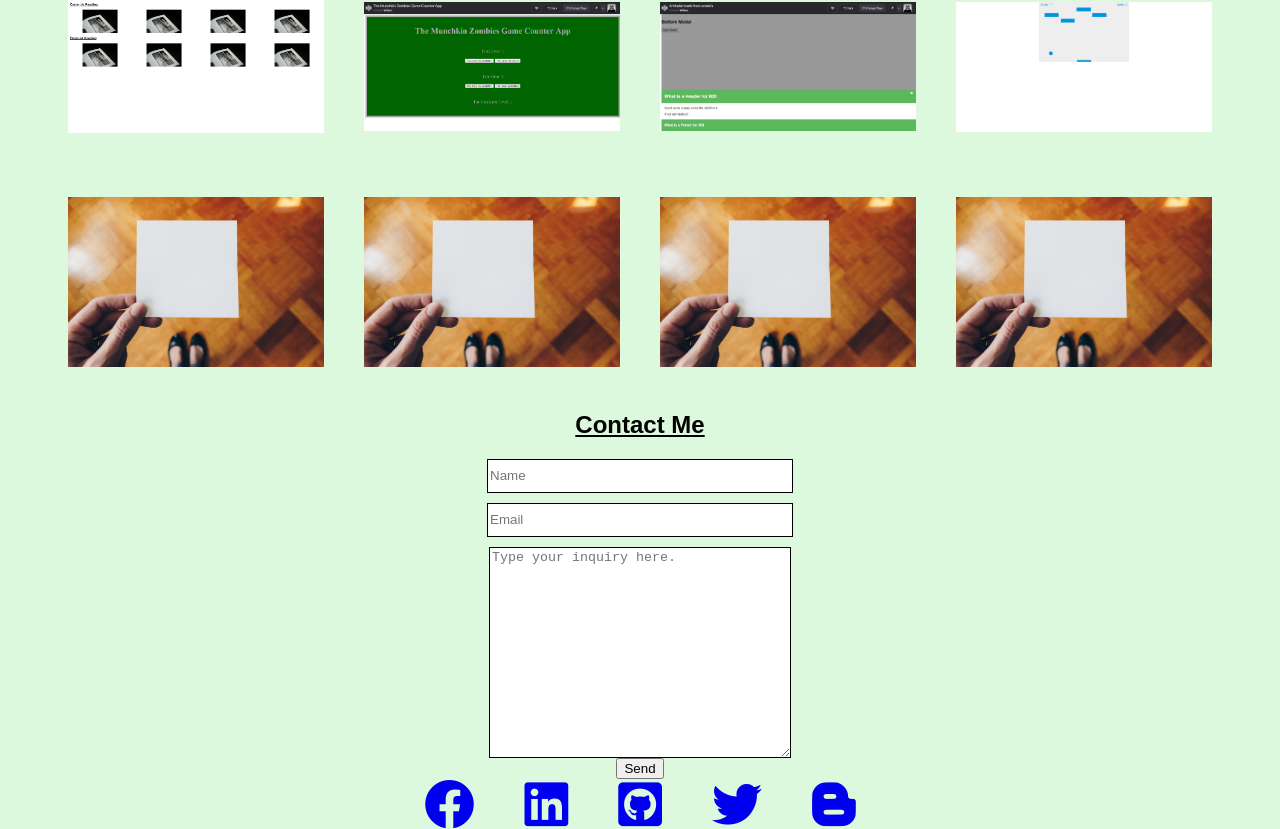
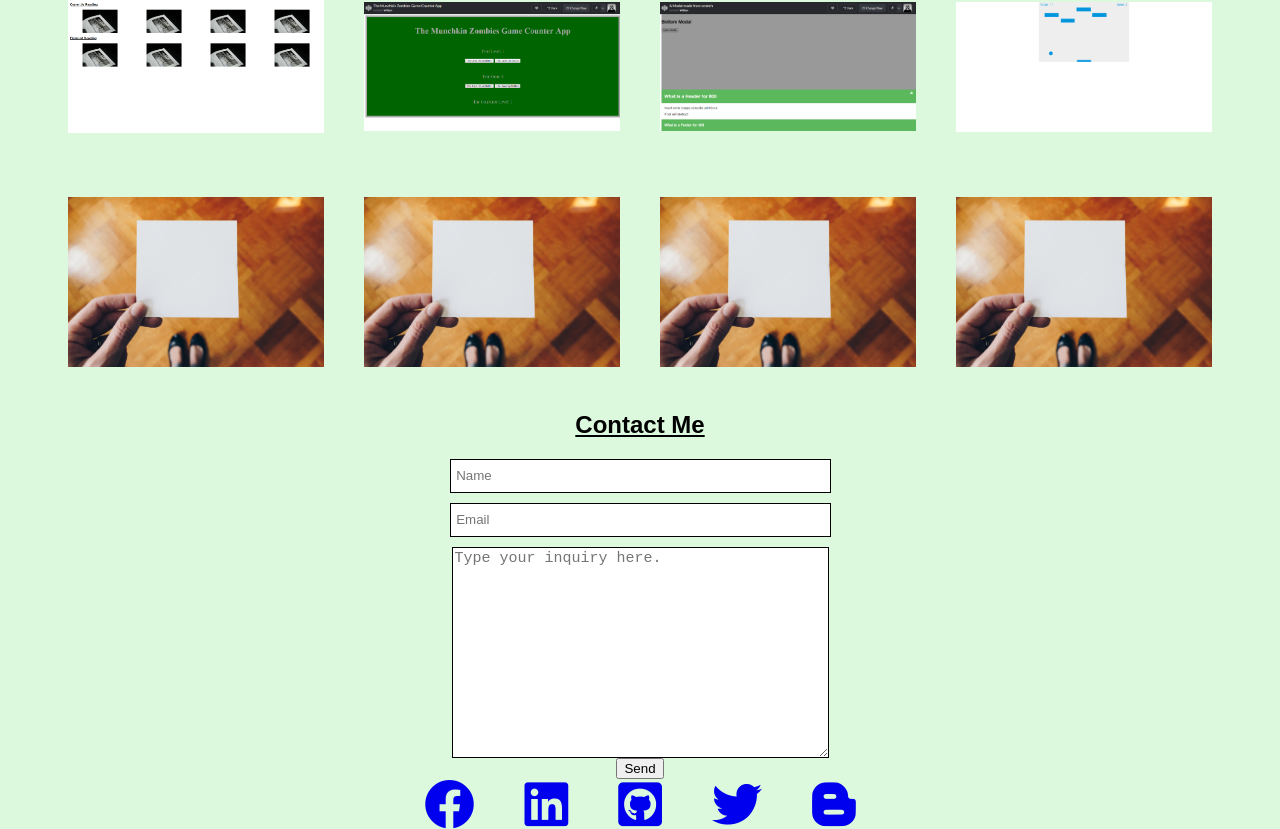
Before and after one commit to wbray93/portfolioreactrebuild, a React (Create React App) app: page / in a window 1280 px wide. Shown: the part 750-1579 px from the top of the page. Built offline with nearby package versions, Linux system fonts and the light colour scheme.

Commit message:
resized desktop view for form and made it more appropriate

```diff
--- a/src/components/form/index.jsx
+++ b/src/components/form/index.jsx
@@ -16,13 +16,13 @@ class Form extends React.Component {
         >
           <input
             className="name-box-size"
-            placeholder="Name"
+            placeholder=" Name"
             type="text"
             name="name"
           />
           <input
             className="email-box-size"
-            placeholder="Email"
+            placeholder=" Email"
             type="email"
             name="_replyto"
           />
--- a/src/index.css
+++ b/src/index.css
@@ -193,5 +193,21 @@ h5 {
   }
 }
 
+  .name-box-size {
+    width: 375px;
+    height: 30px;
+}
+
+  .email-box-size {
+    width: 375px;
+    height: 30px;
+}
+
+.question-box-size {
+  width: 371px;
+  height: 205px;
+  font-size: 15px;
+}
+
 /* Extra large devices (large desktops, 1200px and up) */
 @media (min-width: 1200px) {}
```
